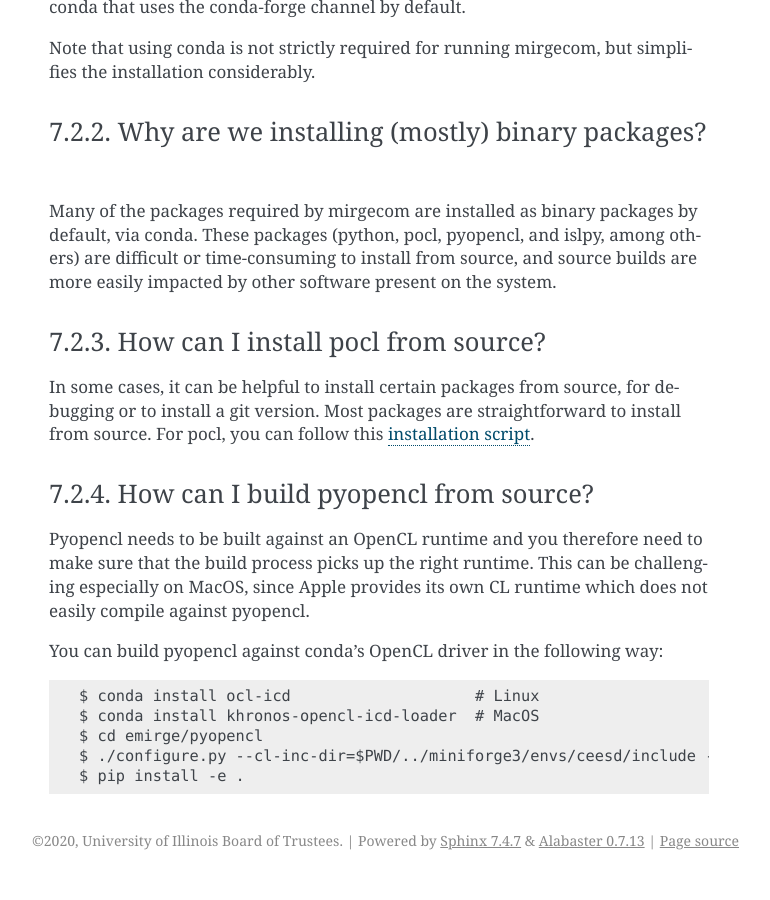
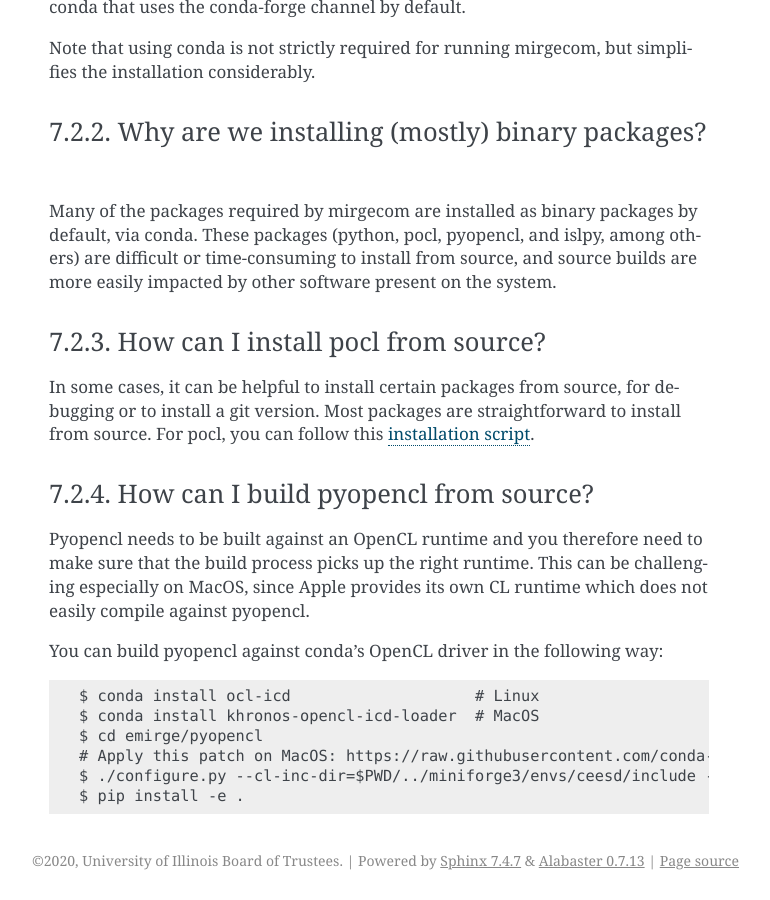
Before and after one commit to illinois-ceesd/mirgecom, a Sphinx documentation site: the page built from doc/faq.rst, in a window 1280 px wide and 900 px high, scrolled down 1325 px. Shown: the whole window, without its empty margins (371-1141 px from the left). Built offline with Sphinx 7.4.7, drawn with Linux system fonts in a browser that asks for light colours.

Commit message:
Update faq.rst

```diff
--- a/doc/faq.rst
+++ b/doc/faq.rst
@@ -83,5 +83,6 @@ You can build pyopencl against conda's OpenCL driver in the following way::
    $ conda install ocl-icd                    # Linux
    $ conda install khronos-opencl-icd-loader  # MacOS
    $ cd emirge/pyopencl
+   # Apply this patch on MacOS: https://raw.githubusercontent.com/conda-forge/pyopencl-feedstock/master/recipe/osx_flags.diff
    $ ./configure.py --cl-inc-dir=$PWD/../miniforge3/envs/ceesd/include --cl-lib-dir=$PWD/../miniforge3/envs/ceesd/lib
    $ pip install -e .
```
